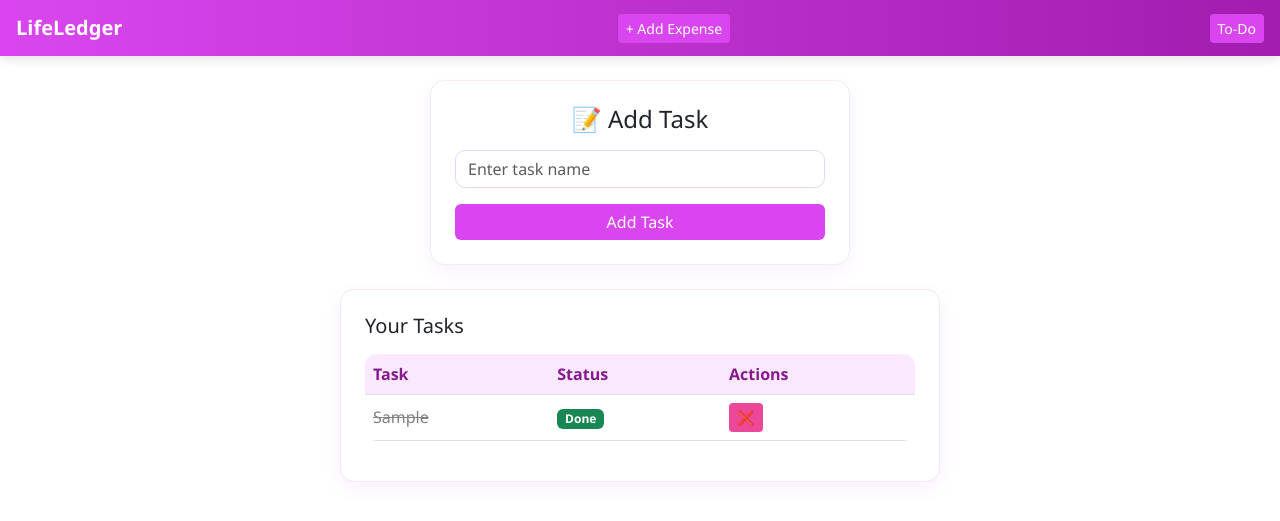
After one commit to Midhat2345/expense-tracker, a Flask app: page /todo in a window 1280 px wide. The commit adds this page. Shown: the top 521 px of the page. Run offline with Flask 3, Linux system fonts and the light colour scheme; tables that the repository leaves empty hold one stand-in row (values such as "Sample post").

Commit message:
To-do added

```diff
--- a/app.py
+++ b/app.py
@@ -20,6 +20,61 @@ with db() as conn:
         date TEXT
     )
     """)
+    conn.execute("""
+    CREATE TABLE IF NOT EXISTS todos (
+        id INTEGER PRIMARY KEY AUTOINCREMENT,
+        task TEXT NOT NULL,
+        status INTEGER DEFAULT 0
+    )
+    """)
+
+# -------- TODO LIST ----------
+@app.route("/todo", methods=["GET", "POST"])
+def todo():
+    conn = db()
+
+    if request.method == "POST":
+        conn.execute(
+            "INSERT INTO todos (task) VALUES (?)",
+            (request.form["task"],)
+        )
+        conn.commit()
+
+    tasks = conn.execute("SELECT * FROM todos").fetchall()
+    return render_template("todo.html", tasks=tasks)
+
+
+@app.route("/todo/done/<int:id>")
+def todo_done(id):
+    conn = db()
+    conn.execute("UPDATE todos SET status=1 WHERE id=?", (id,))
+    conn.commit()
+    return redirect("/todo")
+
+
+@app.route("/todo/delete/<int:id>")
+def todo_delete(id):
+    conn = db()
+    conn.execute("DELETE FROM todos WHERE id=?", (id,))
+    conn.commit()
+    return redirect("/todo")
+@app.route("/")
+def index():
+    conn = db()
+    expenses = conn.execute("SELECT * FROM expenses").fetchall()
+
+    total = sum(e["amount"] for e in expenses)
+
+    summary = {}
+    for e in expenses:
+        summary[e["category"]] = summary.get(e["category"], 0) + e["amount"]
+
+    return render_template(
+        "dashboard.html",
+        expenses=expenses,
+        total=total,
+        summary=summary
+    )
 
 # ---------- DASHBOARD ----------
 @app.route("/")
--- a/requirements.txt
+++ b/requirements.txt
@@ -1,2 +1,2 @@
-Flask==2.3.5
+Flask==2.3.3
 gunicorn==21.2.0
--- a/templates/base.html
+++ b/templates/base.html
@@ -8,8 +8,9 @@
 <body>
 
 <nav class="navbar navbar-dark px-3">
-  <span class="navbar-brand">💰My Expense Tracker</span>
+  <span class="navbar-brand">LifeLedger</span>
   <a href="/add" class="btn btn-primary btn-sm">+ Add Expense</a>
+  <a class="btn btn-primary btn-sm" href="/todo">To-Do</a>
 </nav>
 
 <div class="container mt-4">
--- /dev/null
+++ b/templates/todo.html
@@ -0,0 +1,59 @@
+{% extends "base.html" %}
+{% block content %}
+
+<div class="card p-4 mx-auto" style="max-width:420px;">
+  <h4 class="text-center mb-3">📝 Add Task</h4>
+
+  <!-- Add Task Form -->
+  <form method="POST">
+    <input
+      name="task"
+      class="form-control mb-3"
+      placeholder="Enter task name"
+      required
+    >
+    <button class="btn btn-primary w-100">Add Task</button>
+  </form>
+</div>
+
+<!-- Task List -->
+<div class="card p-4 mx-auto mt-4" style="max-width:600px;">
+  <h5 class="mb-3">Your Tasks</h5>
+
+  <table class="table">
+    <thead>
+      <tr>
+        <th>Task</th>
+        <th>Status</th>
+        <th>Actions</th>
+      </tr>
+    </thead>
+
+    <tbody>
+      {% for t in tasks %}
+      <tr>
+        <td {% if t.status %}style="text-decoration:line-through;color:gray"{% endif %}>
+          {{ t.task }}
+        </td>
+
+        <td>
+          {% if t.status %}
+            <span class="badge bg-success">Done</span>
+          {% else %}
+            <span class="badge bg-warning text-dark">Pending</span>
+          {% endif %}
+        </td>
+
+        <td>
+          {% if not t.status %}
+            <a href="/todo/done/{{ t.id }}" class="btn btn-sm btn-success">✔</a>
+          {% endif %}
+          <a href="/todo/delete/{{ t.id }}" class="btn btn-sm btn-danger">❌</a>
+        </td>
+      </tr>
+      {% endfor %}
+    </tbody>
+  </table>
+</div>
+
+{% endblock %}
```
Also changed, not shown: templates/dashboard.html (+21 -0 lines), database.db.
